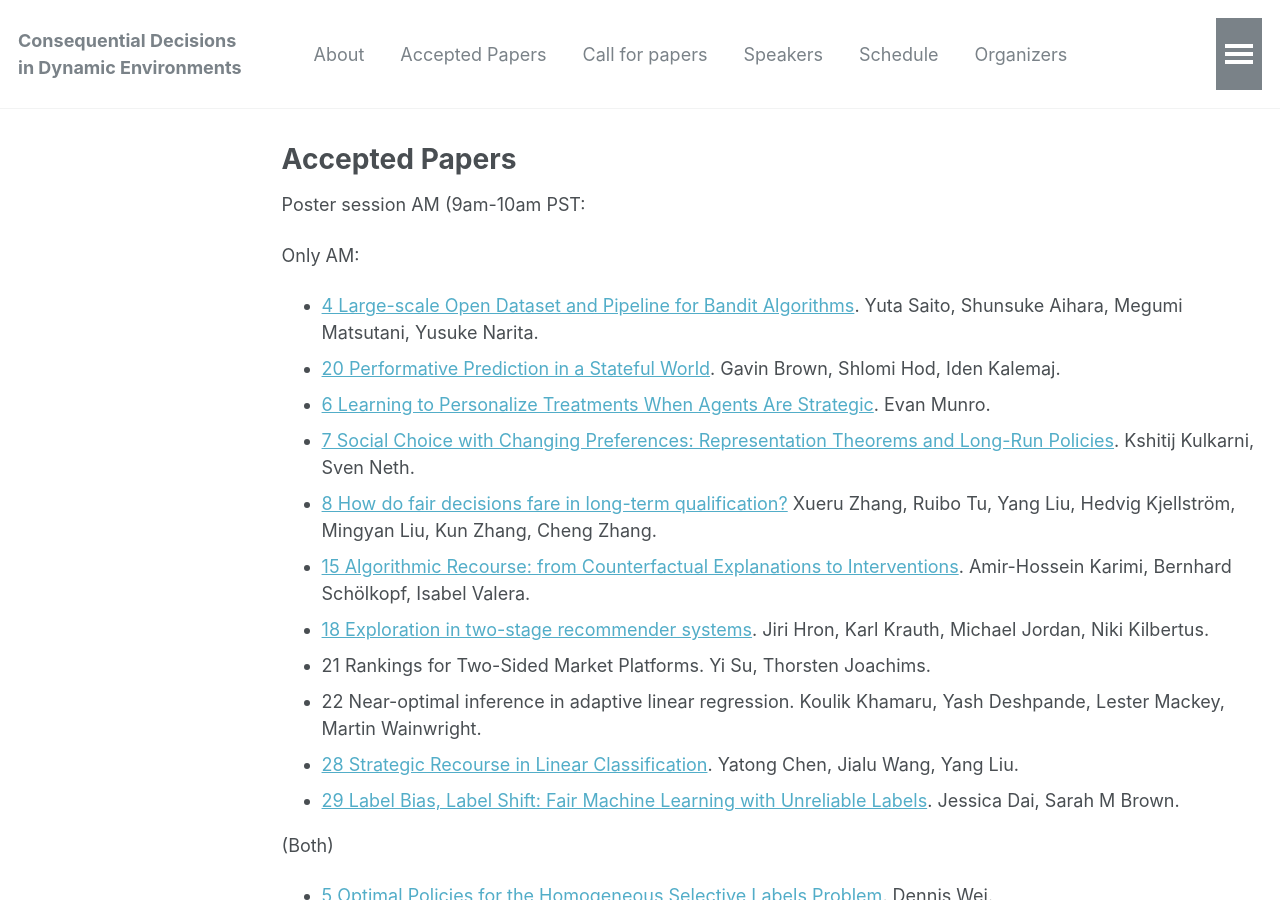
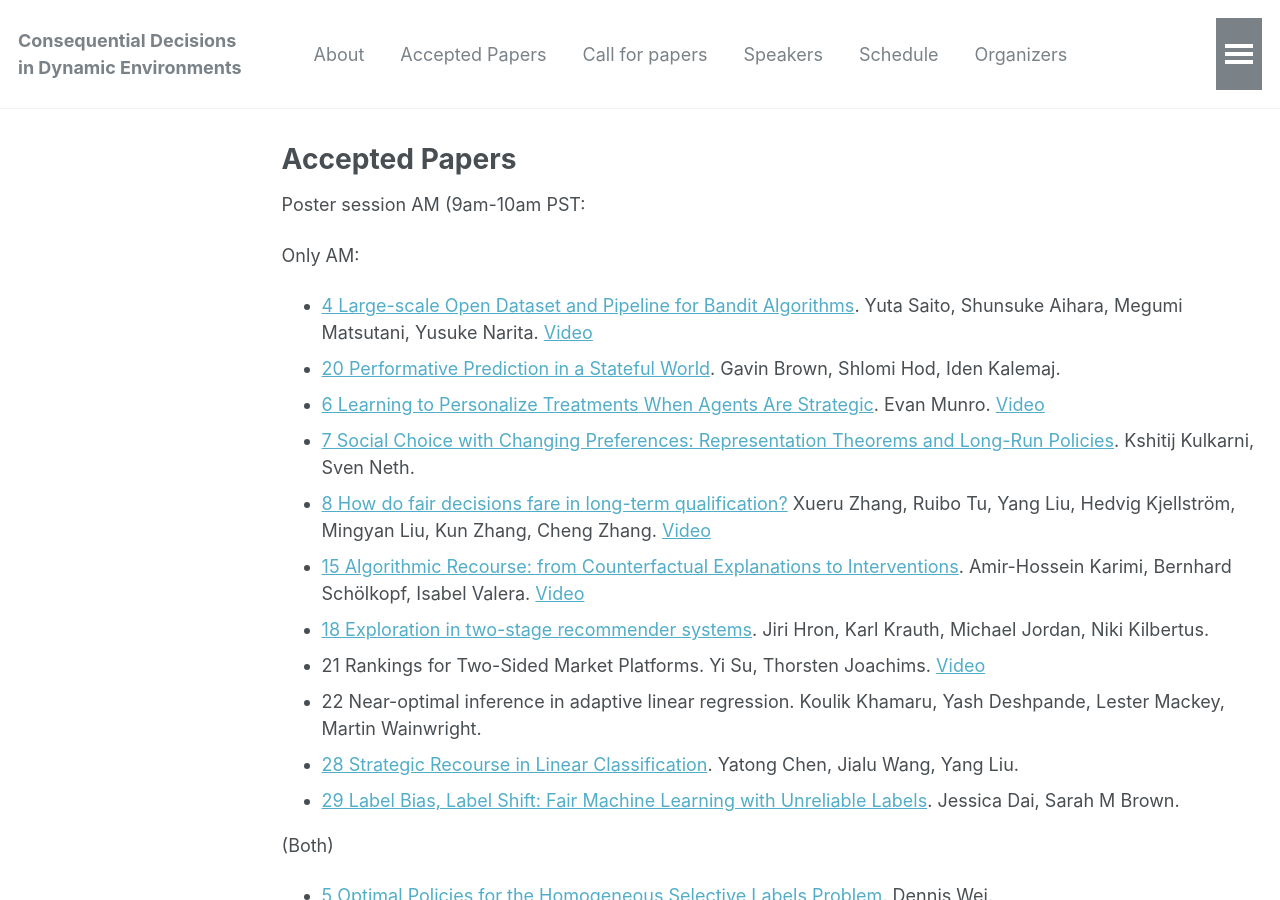
Before and after one commit to dynamicdecisions/dynamicdecisions, a Jekyll site: the page built from _pages/accepted.md, in a window 1280 px wide and 900 px high. Built offline with Jekyll 4.4.1, drawn with Linux system fonts in a browser that asks for light colours.

Commit message:
Update accepted.md

```diff
--- a/_pages/accepted.md
+++ b/_pages/accepted.md
@@ -11,14 +11,14 @@ Poster session AM (9am-10am PST:
 Only AM:
 
 
-* [4 Large-scale Open Dataset and Pipeline for Bandit Algorithms](/assets/pdfs/4.pdf). Yuta Saito, Shunsuke Aihara, Megumi Matsutani, Yusuke Narita.
+* [4 Large-scale Open Dataset and Pipeline for Bandit Algorithms](/assets/pdfs/4.pdf). Yuta Saito, Shunsuke Aihara, Megumi Matsutani, Yusuke Narita. [Video](https://youtu.be/8c0TS95dtLA)
 * [20 Performative Prediction in a Stateful World](/assets/pdfs/20.pdf). Gavin Brown, Shlomi Hod, Iden Kalemaj.
-* [6 Learning to Personalize Treatments When Agents Are Strategic](https://arxiv.org/abs/2011.06528). Evan Munro.
+* [6 Learning to Personalize Treatments When Agents Are Strategic](https://arxiv.org/abs/2011.06528). Evan Munro. [Video](https://youtu.be/GwyN_CSHTPM)
 * [7 Social Choice with Changing Preferences: Representation Theorems and Long-Run Policies](/assets/pdfs/7.pdf). Kshitij Kulkarni, Sven Neth.
-* [8 How do fair decisions fare in long-term qualification?](/assets/pdfs/8.pdf) Xueru Zhang, Ruibo Tu, Yang Liu, Hedvig Kjellström, Mingyan Liu, Kun Zhang, Cheng Zhang.
-* [15 Algorithmic Recourse: from Counterfactual Explanations to Interventions](https://arxiv.org/abs/2002.06278). Amir-Hossein Karimi, Bernhard Schölkopf, Isabel Valera.
+* [8 How do fair decisions fare in long-term qualification?](/assets/pdfs/8.pdf) Xueru Zhang, Ruibo Tu, Yang Liu, Hedvig Kjellström, Mingyan Liu, Kun Zhang, Cheng Zhang. [Video](https://youtu.be/yejQJGxYbLU)
+* [15 Algorithmic Recourse: from Counterfactual Explanations to Interventions](https://arxiv.org/abs/2002.06278). Amir-Hossein Karimi, Bernhard Schölkopf, Isabel Valera. [Video](https://www.youtube.com/watch?v=3ngjeesGePU)
 * [18 Exploration in two-stage recommender systems](https://arxiv.org/abs/2009.08956). Jiri Hron, Karl Krauth, Michael Jordan, Niki Kilbertus.
-* 21 Rankings for Two-Sided Market Platforms. Yi Su, Thorsten Joachims.
+* 21 Rankings for Two-Sided Market Platforms. Yi Su, Thorsten Joachims. [Video](https://drive.google.com/file/d/1dA5mMtUT-3lJ-xcjeBd0AY-RzVrnrwpR/view?usp=sharing)
 * 22 Near-optimal inference in adaptive linear regression. Koulik Khamaru, Yash Deshpande, Lester Mackey, Martin Wainwright.
 * [28 Strategic Recourse in Linear Classification](/assets/pdfs/28.pdf). Yatong Chen, Jialu Wang, Yang Liu.
 * [29 Label Bias, Label Shift: Fair Machine Learning with Unreliable Labels](/assets/pdfs/29.pdf). Jessica Dai, Sarah M Brown.
```
